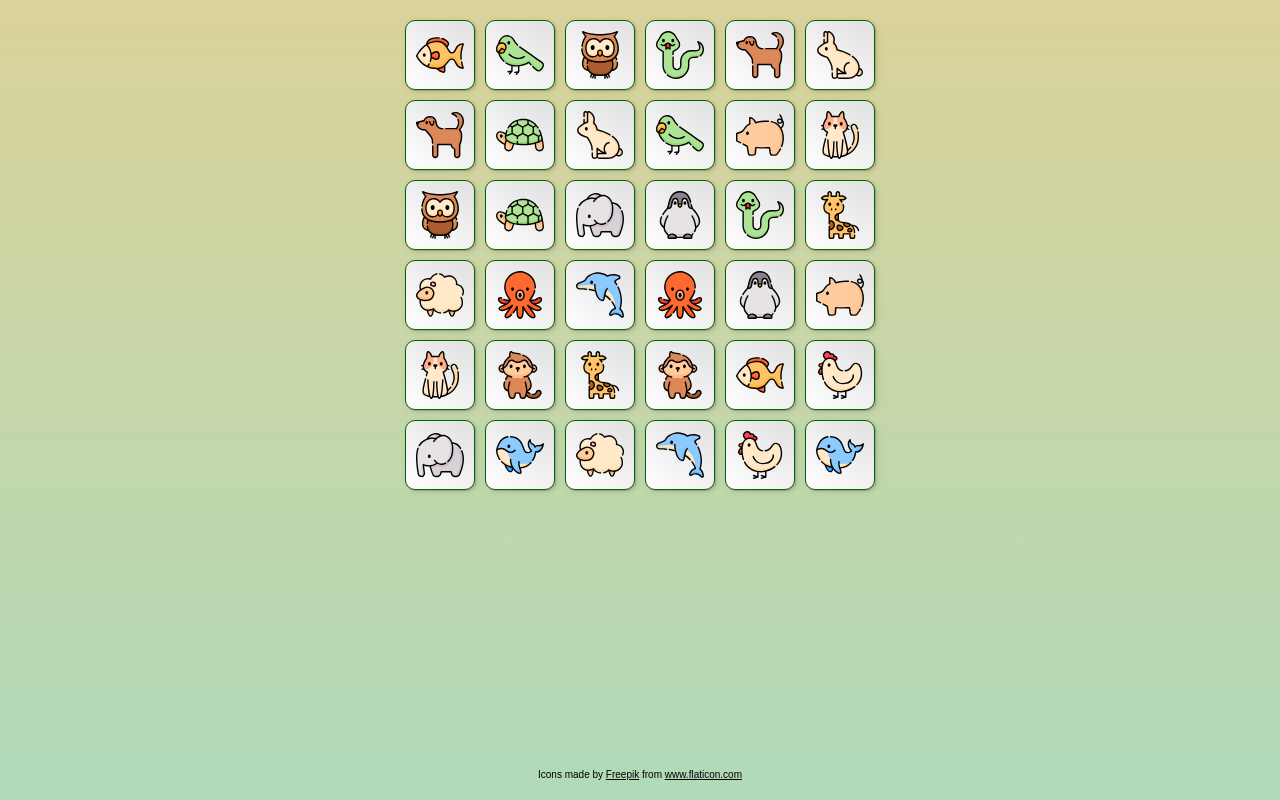
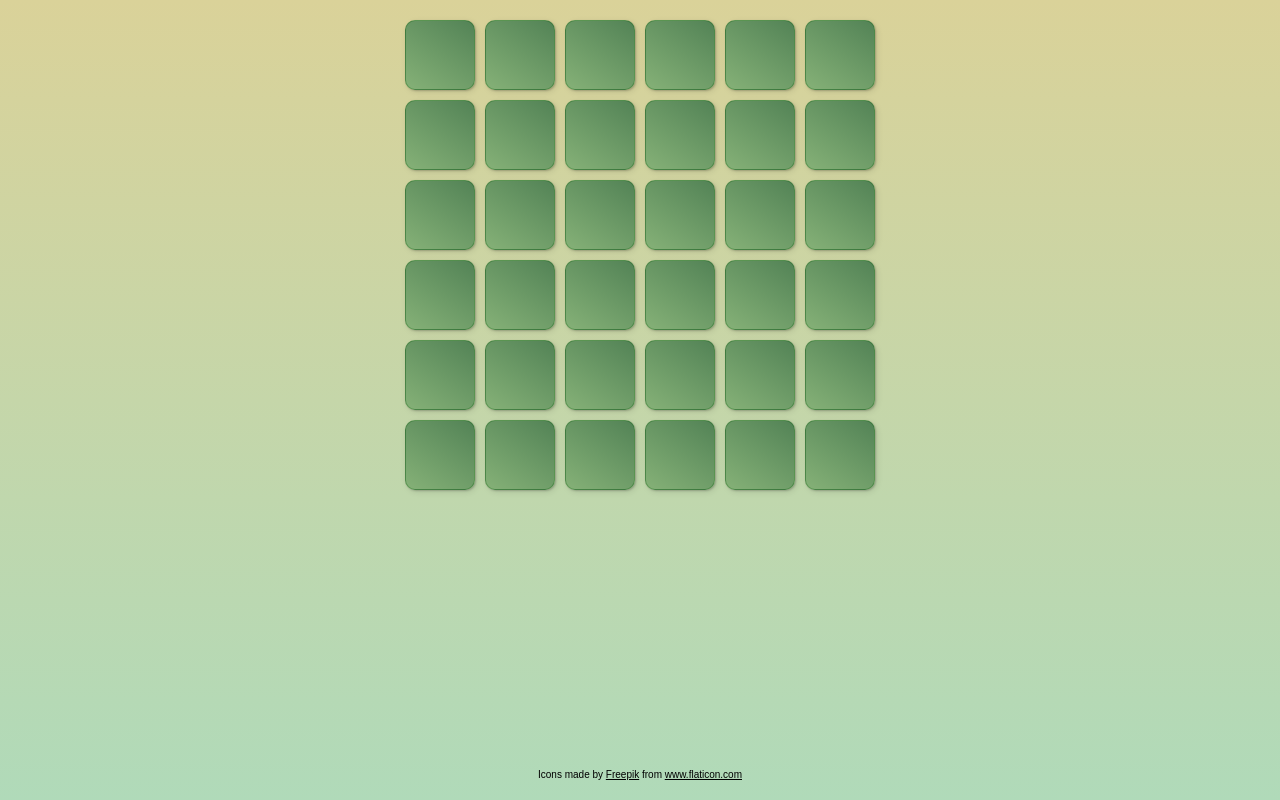
Before and after one commit to cat-street/creative-memory-game, a React (Create React App) app: page / in a window 1280 px wide. Built offline with nearby package versions, Linux system fonts and the light colour scheme.

Commit message:
feat: flipped cards

```diff
--- a/src/components/Card/Card.module.css
+++ b/src/components/Card/Card.module.css
@@ -1,14 +1,24 @@
 .game__card {
   padding: 10px;
 
-  border: 1px solid darkgreen;
+  border: 1px solid rgba(5, 94, 5, .3);
   border-radius: 10px;
 
-  background: linear-gradient(35deg, #fff, rgb(224, 224, 224));
+  background: linear-gradient(35deg, rgb(133, 177, 119), rgb(83, 131, 86));
   box-shadow: 2px 2px 6px 0 rgba(0, 0, 0, .1),
               1px 1px 2px 0 rgba(0, 0, 0, .2);;
 }
 
-.game__card_flipped {
-  background: linear-gradient(35deg, rgb(133, 177, 119), rgb(64, 104, 66));
+.game__card_upside {
+  background: linear-gradient(35deg, #fff, rgb(224, 224, 224));
 }
+
+.game__icon {
+  width: 100%;
+  object-fit: contain;
+  opacity: 0;
+}
+
+.game__card_upside .game__icon {
+  opacity: 1;
+}
--- a/src/components/Card/Card.tsx
+++ b/src/components/Card/Card.tsx
@@ -12,7 +12,7 @@ const Card: FC<Props> = ({ icon }: Props) => (
     <img
       src={icon.icon}
       alt={icon.value}
-      style={{ maxWidth: '100%', backgroundSize: 'contain' }}
+      className={styles.game__icon}
     />
   </li>
 );
```
